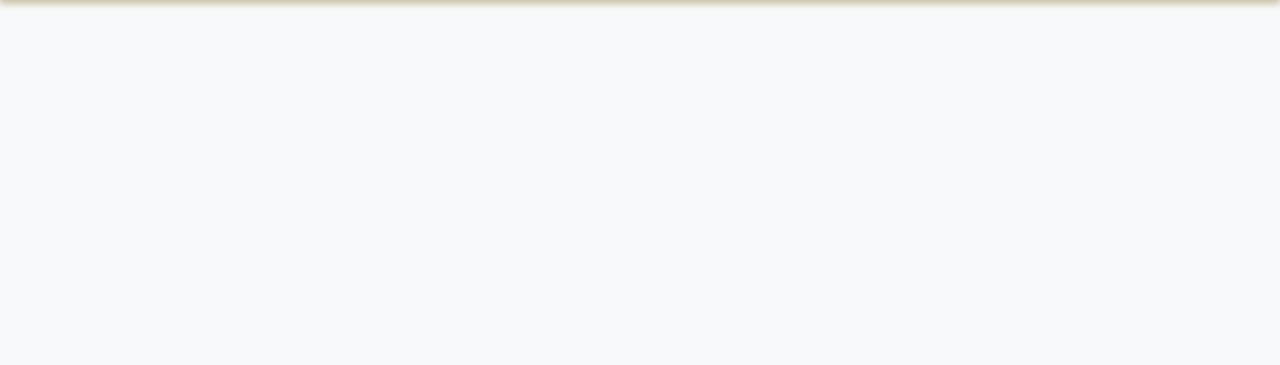
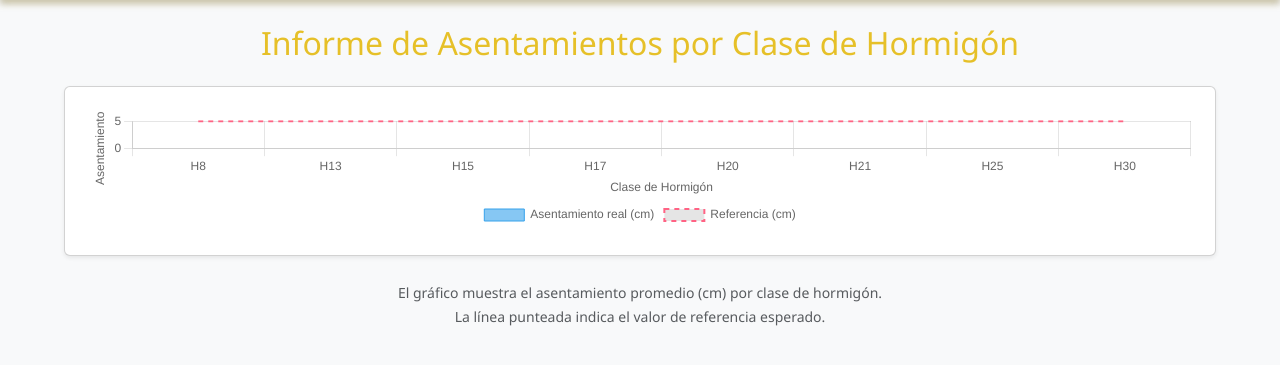
Before and after one commit to santiagonisi/Hormigon, a Flask app: page /informes in a window 1280 px wide. Shown: the part 70-435 px from the top of the page. Run offline with Flask 3, Linux system fonts and the light colour scheme; data comes from the database, SQL or seed files in the repository; data that the repository does not hold is empty.

Commit message:
implementacion de informes

```diff
--- a/app.py
+++ b/app.py
@@ -157,10 +157,6 @@ def formulas():
     return render_template('formulas.html', clases=clases, formulas=formulas_paginate.items,
                            page=page, total_pages=total_pages, formulas_paginate=formulas_paginate)
 
-
-@app.route('/informes')
-def informes_page():
-    return render_template('informes.html')
 
 
 @app.route('/api/get_clases/<int:obra_id>')
@@ -363,6 +359,34 @@ def api_eliminar_formula(formula_id):
         db.session.rollback()
         return jsonify({'ok': False, 'error': str(e)}), 400
 
+@app.route('/informes', endpoint='informes')
+def informes_page():
+
+    clases_db = Clase.query.all()
+    clases = sorted(clases_db, key=lambda c: int(''.join(filter(str.isdigit, c.nombre))))
+
+    asentamientos_reales = []
+    for clase in clases:
+        partes = (
+            ParteDiario.query
+            .filter(ParteDiario.clase_id == clase.id, ParteDiario.asentamiento_cm.isnot(None))
+            .all()
+        )
+        if partes:
+            promedio = sum(p.asentamiento_cm for p in partes) / len(partes)
+        else:
+            promedio = 0
+        asentamientos_reales.append(promedio)
+
+    asentamientos_ref = [5 for _ in clases]
+
+    return render_template(
+        'informes.html',
+        clases=[c.nombre for c in clases],
+        asentamientos_reales=asentamientos_reales,
+        asentamientos_ref=asentamientos_ref
+    )
+
 
 if __name__ == '__main__':
     with app.app_context():
--- a/templates/base.html
+++ b/templates/base.html
@@ -53,7 +53,7 @@
                         <a class="nav-link {% if request.path.startswith('/formulas') %}active{% endif %}" href="{{ url_for('formulas') }}">Fórmulas</a>
                     </li>
                     <li class="nav-item">
-                        <a class="nav-link {% if request.path.startswith('/informes') %}active{% endif %}" href="{{ url_for('informes_page') }}">Informes</a>
+                        <a class="nav-link {% if request.path.startswith('/informes') %}active{% endif %}" href="{{ url_for('informes') }}">Informes</a>
                     </li>
                 </ul>
             </div>
--- a/templates/informes.html
+++ b/templates/informes.html
@@ -1,2 +1,97 @@
 {% extends "base.html" %}
-{% block title %}Fórmulas — Sistema de Hormigón{% endblock %}
+{% block title %}Informes - Asentamiento{% endblock %}
+
+{% block content %}
+<div class="container mt-4">
+  <h2 class="text-center mb-4">Informe de Asentamientos por Clase de Hormigón</h2>
+
+  <div class="card shadow-sm p-4">
+    <canvas id="graficoAsentamiento" height="120"></canvas>
+  </div>
+
+  <div class="text-center mt-4">
+    <small class="text-muted">
+      El gráfico muestra el asentamiento promedio (cm) por clase de hormigón.<br>
+      La línea punteada indica el valor de referencia esperado.
+    </small>
+  </div>
+</div>
+
+<script src="https://cdn.jsdelivr.net/npm/chart.js"></script>
+<script>
+  const clases = {{ clases | tojson }};
+  const asentamientosReales = {{ asentamientos_reales | tojson }};
+  const asentamientosRef = {{ asentamientos_ref | tojson }};
+
+  const ctx = document.getElementById('graficoAsentamiento').getContext('2d');
+
+  const data = {
+    labels: clases,
+    datasets: [
+      {
+        label: 'Asentamiento real (cm)',
+        data: asentamientosReales,
+        backgroundColor: 'rgba(54, 162, 235, 0.6)',
+        borderColor: 'rgba(54, 162, 235, 1)',
+        borderWidth: 1,
+        hoverBackgroundColor: 'rgba(54, 162, 235, 0.8)',
+      },
+      {
+        label: 'Referencia (cm)',
+        data: asentamientosRef,
+        type: 'line',
+        borderColor: 'rgba(255, 99, 132, 1)',
+        borderWidth: 2,
+        borderDash: [5, 5],
+        fill: false,
+        pointRadius: 0
+      }
+    ]
+  };
+
+  const config = {
+    type: 'bar',
+    data: data,
+    options: {
+      responsive: true,
+      maintainAspectRatio: false,
+      plugins: {
+        legend: {
+          position: 'bottom'
+        },
+        tooltip: {
+          callbacks: {
+            label: function(context) {
+              return `${context.dataset.label}: ${context.parsed.y.toFixed(2)} cm`;
+            }
+          }
+        }
+      },
+      scales: {
+        y: {
+          beginAtZero: true,
+          title: {
+            display: true,
+            text: 'Asentamiento (cm)'
+          }
+        },
+        x: {
+          title: {
+            display: true,
+            text: 'Clase de Hormigón'
+          }
+        }
+      },
+      onClick: function(evt, elements) {
+        if (elements.length > 0) {
+          const index = elements[0].index;
+          const clase = clases[index];
+          window.location.href = `/informes/${clase}`;
+        }
+      }
+    }
+  };
+
+  new Chart(ctx, config);
+</script>
+{% endblock %}
```
